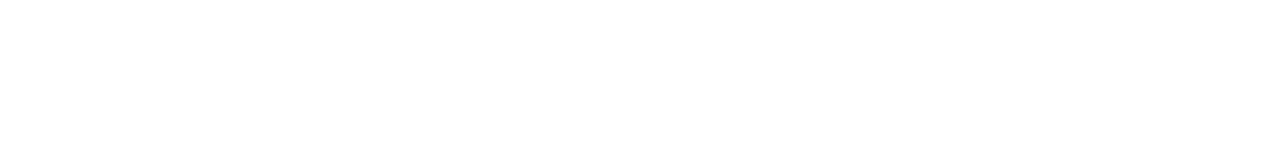
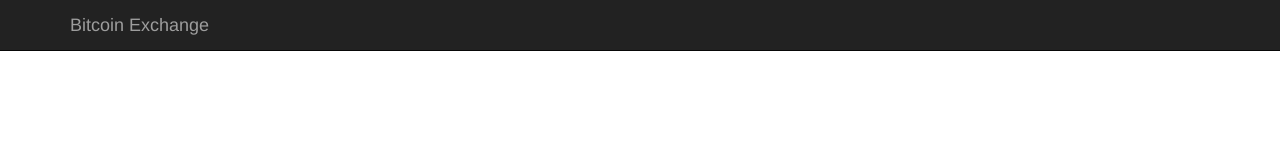
Before and after one commit to oriondean/bitcoin-exchange, a website: page client/app/index.html in a window 1280 px wide. Drawn offline with nearby package versions, Linux system fonts and the light colour scheme; some packages are replaced by stand-ins of ours; a script that the page names is missing.

Commit message:
Added html structure

```diff
--- /dev/null
+++ b/client/app/css/app.css
@@ -0,0 +1,3 @@
+body {
+    margin-top: 50px;
+}
--- a/client/app/index.html
+++ b/client/app/index.html
@@ -3,8 +3,21 @@
 <head>
     <meta charset="UTF-8">
     <title>Bitcoin Exchange</title>
+    <link rel="stylesheet" href="../node_modules/bootstrap/dist/css/bootstrap.css" />
+    <link rel="stylesheet" href="css/app.css">
 </head>
 <body>
+    <nav class="navbar navbar-fixed-top navbar-inverse">
+        <div class="container">
+            <div class="navbar-header">
+                <a class="navbar-brand" href="#">Bitcoin Exchange</a>
+            </div>
+        </div>
+    </nav>
+    <div class="container-fluid">
 
+    </div>
+    <script src="../node_modules/angular/angular.js"></script>
+    <script src="../node_modules/angular-websocket/angular-websocket.js"></script>
 </body>
 </html>
```
